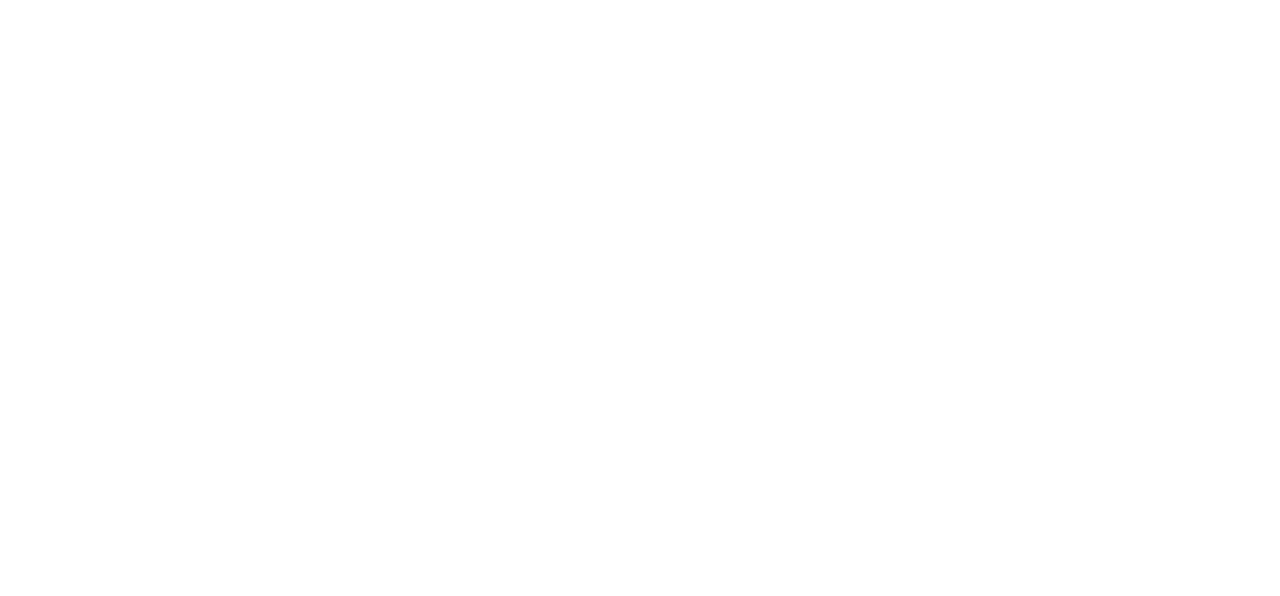
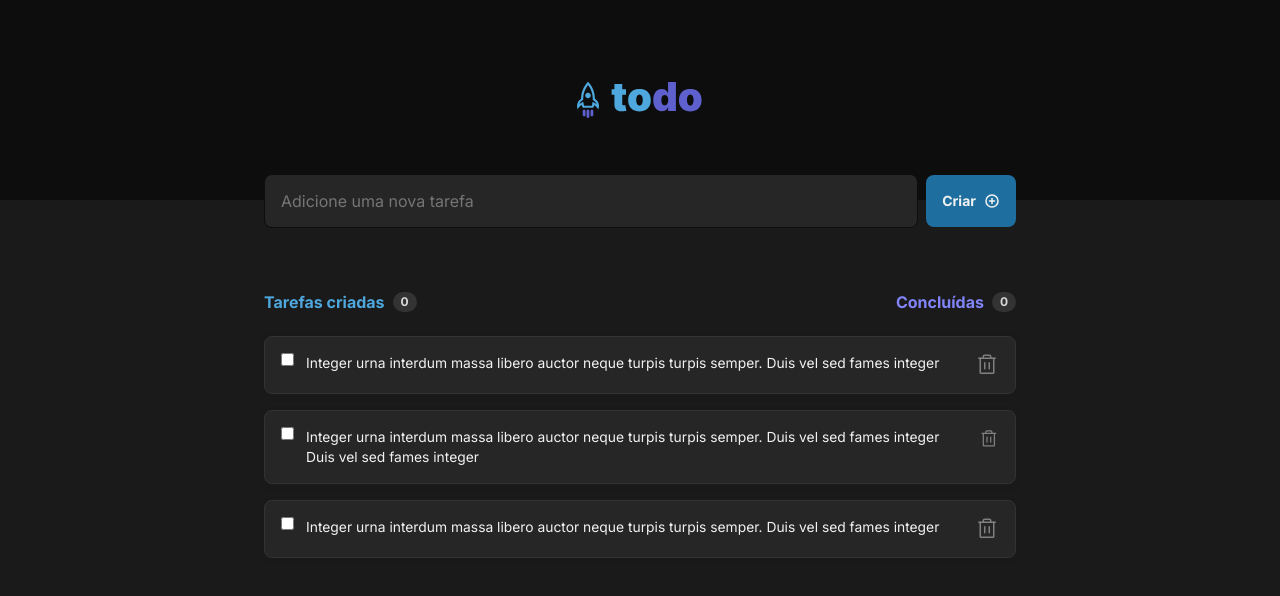
Before and after one commit to deboraholiv/todolist-ignite, a React (Vite) app: page / in a window 1280 px wide. Shown: the top 596 px of the page. Built offline with nearby package versions, Linux system fonts and the light colour scheme.

Commit message:
style: layout

```diff
--- a/index.html
+++ b/index.html
@@ -1,8 +1,11 @@
 <!DOCTYPE html>
 <html lang="en">
   <head>
+    <link rel="preconnect" href="https://fonts.googleapis.com">
+    <link rel="preconnect" href="https://fonts.gstatic.com" crossorigin>
     <meta charset="UTF-8" />
     <meta name="viewport" content="width=device-width, initial-scale=1.0" />
+    <link href="https://fonts.googleapis.com/css2?family=Inter:wght@400;700&display=swap" rel="stylesheet">
     <title>Desafio Ignite - ToDo List</title>
   </head>
   <body>
--- a/package.json
+++ b/package.json
@@ -9,6 +9,7 @@
     "preview": "vite preview"
   },
   "dependencies": {
+    "phosphor-react": "^1.4.1",
     "react": "^18.2.0",
     "react-dom": "^18.2.0"
   },
--- /dev/null
+++ b/src/App.module.css
@@ -0,0 +1,10 @@
+.container {
+  display: flex;
+  flex-direction: column;
+  justify-content: center;
+  align-items: center;
+}
+.main {
+  width: 47rem;
+  margin-top: -1.625rem;
+}
--- a/src/App.tsx
+++ b/src/App.tsx
@@ -1,7 +1,20 @@
+import './global.css'
+import styles from './App.module.css'
+import { Header } from "./components/Header"
+import { NewTask } from './components/NewTask'
+import { TaskList } from './components/TaskList'
+
 function App() {
 
   return (
-    <div className="App">
+    <div>
+      <Header/>
+      <div className={styles.container}>
+        <main className={styles.main}>
+          <NewTask/>
+          <TaskList/>
+        </main>
+      </div>
     </div>
   )
 }
--- /dev/null
+++ b/src/components/Header.module.css
@@ -0,0 +1,13 @@
+.header {
+  /* position: absolute; */
+  height: 200px;
+  width: 100%;
+  display: flex;
+  justify-content: center;
+  align-items: center;
+  background: var(--gray-700);
+}
+.header img {
+  height: 3rem;
+  margin-top: -8px;
+}
--- /dev/null
+++ b/src/components/Header.tsx
@@ -0,0 +1,10 @@
+import styles from './Header.module.css'
+import logo from '../assets/logo.svg'
+
+export function Header() {
+  return(
+    <header className={styles.header}>
+       <img src={logo} alt="ToDo List"/>
+    </header>
+  )
+}
--- /dev/null
+++ b/src/components/NewTask.module.css
@@ -0,0 +1,41 @@
+.newTask {
+  width: 100%;
+  display: flex;
+  flex-direction: row;
+  align-items: center;
+  gap: 8px;
+}
+.newTask > input {
+  box-sizing: border-box;
+  padding: 16px;
+  background: var(--gray-500);
+  border: 1px solid var(--gray-700);
+  border-radius: 8px;
+  flex-grow: 1;
+}
+.newTask > button {
+  background: var(--dark-blue);
+  border: 0;
+  border-radius: 8px;
+  padding: 16px;
+  cursor: pointer;
+  display: flex;
+  flex-direction: row;
+  justify-content: center;
+  align-items: center;
+  gap: 8px;
+  font-size: 0.875rem;
+  line-height: 20px;
+  font-weight: 700;
+
+  transition: background 0.1s;
+}
+
+.newTask > button:not(:disabled):hover {
+  background: var(--blue);
+}
+
+.newTask > button:disabled {
+  opacity: 0.7;
+  cursor: not-allowed;
+}
--- /dev/null
+++ b/src/components/NewTask.tsx
@@ -0,0 +1,14 @@
+import { PlusCircle } from 'phosphor-react'
+import styles from './NewTask.module.css'
+
+export function NewTask() {
+  return(
+   <div className={styles.newTask}>
+    <input type="text" placeholder="Adicione uma nova tarefa"/>
+    <button>
+      Criar
+      <PlusCircle size={16} weight="bold" />
+    </button>
+   </div>
+  )
+}
--- /dev/null
+++ b/src/components/TaskList.module.css
@@ -0,0 +1,68 @@
+.container {
+  margin: 4rem 0 1.5rem;
+  display: flex;
+  justify-content: space-between;
+}
+.container > p {
+  display: flex;
+  gap: 8px;
+  font-weight: 700;
+}
+.container > p:first-child {
+  color: var(--blue);
+}
+.container > p:nth-child(n+2) {
+  color: var(--purple);
+}
+.container > p > span {
+  display: flex;
+  padding: 2px 8px;
+  background: var(--gray-400);
+  border-radius: 999px;
+  color: var(--gray-200);
+  font-size: 0.75rem;
+  font-weight: 700;
+  line-height: 15px;
+
+}
+
+.taskList {
+  display: flex;
+  flex-direction: column;
+  row-gap: 1rem;
+}
+.task {
+  background: var(--gray-500);
+  border: 1px solid var(--gray-400);
+  border-radius: 8px;
+  padding: 1rem;
+  box-shadow: 0px 2px 8px rgba(0, 0, 0, 0.06);
+  display: flex;
+  justify-content: space-between;
+  align-items: flex-start;
+  gap: 12px;
+}
+.checkbox {
+  display: flex;
+  flex-direction: row;
+  align-items: flex-start;
+  gap: 12px;
+}
+.checkbox > input[type="checkbox"] + span{
+  color: var(--gray-100);
+  font-size: 0.865rem;
+  line-height: 20px;
+}
+.checkbox > input[type="checkbox"]:checked + span{
+  color: var(--gray-300);
+  text-decoration-line: line-through;
+}
+.trashIcon {
+  color: var(--gray-300);
+  cursor: pointer;
+
+  transition: color 0.2s;
+}
+.trashIcon:hover {
+  color: var(--danger);
+}
--- /dev/null
+++ b/src/components/TaskList.tsx
@@ -0,0 +1,50 @@
+import styles from './TaskList.module.css'
+import { Check, Trash } from 'phosphor-react'
+
+
+export function TaskList() {
+  return(
+   <div>
+    <header className={styles.container}>
+      <p>Tarefas criadas<span>0</span></p>
+      <p>Concluídas<span>0</span></p>
+    </header>
+
+    <div className={styles.taskList}>
+      <div className={styles.task}>
+        <label className={styles.checkbox}>
+          {/* <Check className={styles.checked} size={10} color="var(--gray-100)" data-type="svg"/> */}
+          <input type="checkbox"/>
+          <span>
+            Integer urna interdum massa libero auctor neque turpis turpis semper. Duis vel sed fames integer
+          </span>
+        </label>
+        <Trash className={styles.trashIcon} size={24}/>
+      </div>
+
+      <div className={styles.task}>
+        <label className={styles.checkbox}>
+          {/* <Check className={styles.checked} size={10} color="var(--gray-100)" data-type="svg"/> */}
+          <input type="checkbox"/>
+          <span>
+            Integer urna interdum massa libero auctor neque turpis turpis semper. Duis vel sed fames integer Duis vel sed fames integer
+          </span>
+        </label>
+        <Trash className={styles.trashIcon} size={24}/>
+      </div>
+
+      <div className={styles.task}>
+        <label className={styles.checkbox}>
+          {/* <Check className={styles.checked} size={10} color="var(--gray-100)" data-type="svg"/> */}
+          <input type="checkbox"/>
+          <span>
+            Integer urna interdum massa libero auctor neque turpis turpis semper. Duis vel sed fames integer
+          </span>
+        </label>
+        <Trash className={styles.trashIcon} size={24}/>
+      </div>
+    </div>
+
+   </div>
+  )
+}
--- /dev/null
+++ b/src/global.css
@@ -0,0 +1,40 @@
+:root {
+  --purple: #8284fa;
+  --dark-purple: #5e60ce;
+
+  --blue: #4ea8de;
+  --dark-blue: #1e6f9f;
+
+  --gray-700: #0d0d0d;
+  --gray-600: #1a1a1a;
+  --gray-500: #262626;
+  --gray-400: #333333;
+  --gray-300: #808080;
+  --gray-200: #d9d9d9;
+  --gray-100: #f2f2f2;
+
+  --danger: #e25858;
+}
+
+:focus {
+  outline: transparent;
+  box-shadow: 0 0 0 2px var(--dark-purple);
+}
+
+* {
+  margin:0;
+  padding:0;
+  box-sizing: border-box;
+}
+
+body {
+  background: var(--gray-600);
+  -webkit-font-smoothing: antialiased;
+}
+
+body, input, textarea, button {
+  font-family: 'Inter', sans-serif;
+  font-weight: 400;
+  font-size: 1rem;
+  color: var(--gray-100);
+}
```
Also changed, not shown: 1 other file (tests, documents, lock files or other folders).
